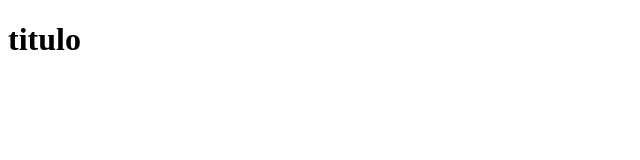
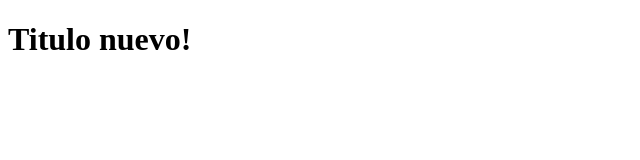
Before and after one commit to RoosveltVargasBustinza/hello-world-git, a plain HTML site: page index.html in a window 1280 px wide. Shown: the whole page, without its empty margins (0-640 px from the left). Drawn offline with Linux system fonts and the light colour scheme.

Commit message:
se modifico titulo index

```diff
--- a/index.html
+++ b/index.html
@@ -9,7 +9,7 @@
 </head>
 
 <body>
-    <h1>titulo</h1>
+    <h1>Titulo nuevo!</h1>
 </body>
 
 </html>
```
Also changed, not shown: Apuntes.txt (added).
